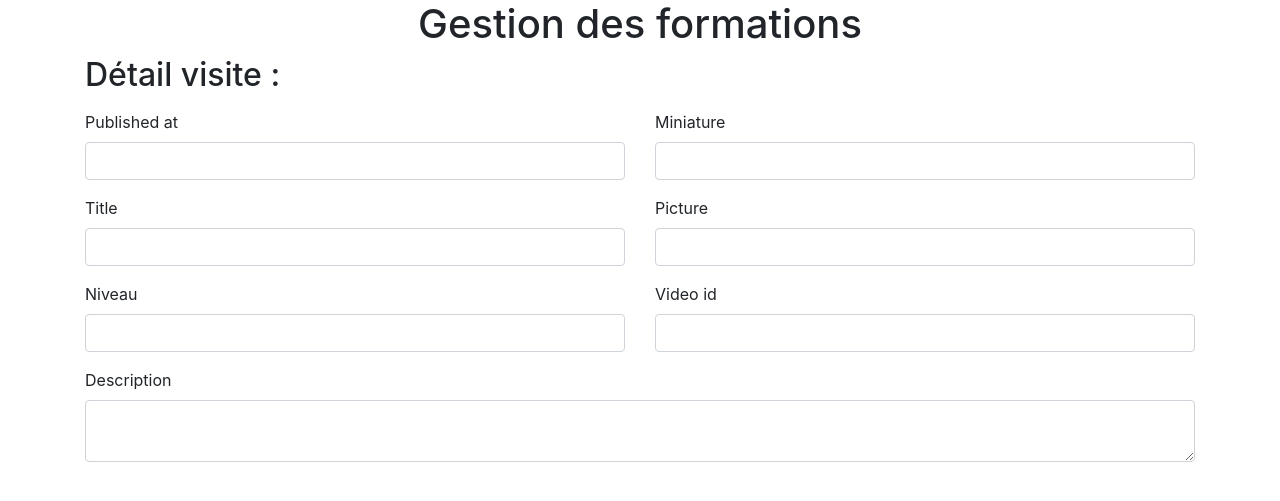
After one commit to SHOOTSTV/mediatekformation, a Symfony app: template templates/admin/admin.formation.edit.html.twig in a window 1280 px wide. The commit adds this page. Shown: the top 501 px of the page. Run offline with Twig, Linux system fonts and the light colour scheme; the template is opened without the code that fills it, so the values that code supplies are empty; form fields are guessed from the names that the template uses; some libraries are stand-ins or nearby versions.

Commit message:
Phase 5 : edition d'une formation dans admin

```diff
--- /dev/null
+++ b/templates/admin/admin.formation.edit.html.twig
@@ -0,0 +1,28 @@
+{% extends "baseadmin.html.twig" %}
+
+{% block body %}
+    <h2>Détail visite :</h2>
+    {{ form_start(formformation) }}
+    <div class="row mt-3">
+        <div class="col">
+            <div class="row">
+                <div class="col">
+                    {{ form_row(formformation.publishedAt) }}
+                    {{ form_row(formformation.title) }}
+                    {{ form_row(formformation.niveau) }}
+                </div>
+                <div class="col">
+                    {{ form_row(formformation.miniature) }}
+                    {{ form_row(formformation.picture) }}
+                    {{ form_row(formformation.videoId) }}
+                </div>
+            </div>
+        </div>
+    </div>
+    <div class="row">
+        <div class="col">
+            {{ form_row(formformation.description) }}
+        </div>
+    </div>
+    {{ form_end(formformation) }}
+{% endblock %}
--- a/templates/admin/admin.formations.html.twig
+++ b/templates/admin/admin.formations.html.twig
@@ -34,7 +34,7 @@
                         {{ formation.publishedatstring }}
                     </td>
                     <td>
-                        <a href="#" class="btn btn-secondary">Editer</a>
+                        <a href="{{ path('admin.formation.edit', {id:formation.id}) }}" class="btn btn-secondary">Editer</a>
                         <a href="{{ path('admin.formation.suppr', {id:formation.id}) }}"class="btn btn-danger"" class="btn btn-danger" onclick="return confirm('Etes-vous sûr de vouloir supprimer {{ formation.title }} ?')">Supprimer</a>
                     </td>
                 </tr>
```
Also changed, not shown: src/Controller/admin/AdminMediatekformationController.php (+23 -0 lines), src/Form/FormationType.php (added, +51 -0 lines), 1 other file.
